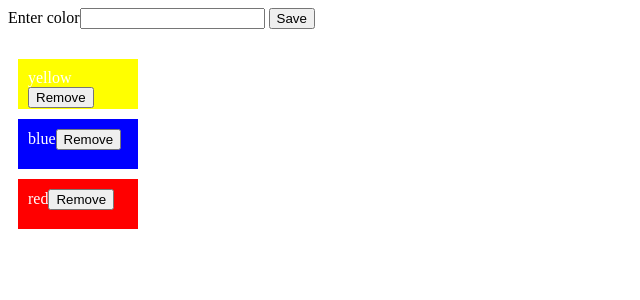
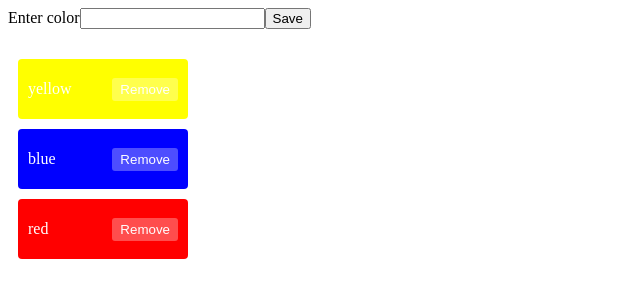
Before and after one commit to mwangijoe455/coursework-joe, a React (Vite) app in the folder REACT/vite-project/: page / in a window 1280 px wide. Shown: the top 300 px of the page, without its empty margins (0-640 px from the left). Built offline with nearby package versions, Linux system fonts and the light colour scheme.

Commit message:
add/remove colors

```diff
--- a/REACT/vite-project/src/StateAndEvents/ColorsCircles.jsx
+++ b/REACT/vite-project/src/StateAndEvents/ColorsCircles.jsx
@@ -1,69 +1,184 @@
 /*
 1. move the color and set color state inside the colorForm
+2. add a button on single color to remove the color. <remove color>
+hint: [perform a state update]
 */
 import { useState } from "react";
 
+// PARENT COMPONENT: ColorsCircles
+// This component manages the list of colors and passes state down to children
 function ColorsCircles() {
+    // State: Array of colors (shared between ColorForm and ColorList)
     const [colors, setColors] = useState(['yellow', 'blue', 'red']);
+
+    // State: Radius (not used yet, but available for future features)
     const [radius, setRadius] = useState('');
+
     console.log('colors circle render', new Date());
+
     return (
         <div>
+            {/* Pass setColors and colors to ColorForm so it can add new colors */}
             <ColorForm setColors={setColors} colors={colors} />
+
+            {/* Pass colors and setColors to ColorList so it can display and remove colors */}
             <ColorList colors={colors} setColors={setColors} />
         </div>
     );
 }
+// CHILD COMPONENT: ColorForm
 
+// This component handles user input and adds new colors to the list
 function ColorForm(props) {
+    // Destructure props to get the functions from parent
     const { setColors, colors } = props;
-    const [color, setColor] = useState(''); // FIXED: [] → ()
-    console.log('colorForm render', new Date()); // FIXED: added comma
 
+    // Local state for the input field (moved from parent as per requirement 1)
+    const [color, setColor] = useState('');
+
+    // Log when this component renders (for debugging)
+    console.log('colorForm render', new Date());
+
+    // Handle form submission - adds the color to the list
     const onSubmit = () => {
-        const clonedColors = [...colors]; // FIXED: was missing array
+        // Validation: Don't add empty or whitespace-only colors
+        if (color.trim() === '') {
+            alert('Please enter a color');
+            return; // Exit the function
+        }
+
+        // USING FOR LOOP TO ADD A COLOR
+        // Step 1: Create an empty array to hold the new list
+        const clonedColors = [];
+
+        // Step 2: Loop through all existing colors and copy them
+        for (let i = 0; i < colors.length; i++) {
+            clonedColors.push(colors[i]); // Copy each color
+        }
+        // After loop: clonedColors = ['yellow', 'blue', 'red']
+
+        // Step 3: Add the new color to the end
         clonedColors.push(color);
+        // Now: clonedColors = ['yellow', 'blue', 'red', 'green']
+
+        // Step 4: Update the parent's state with the new array
         setColors(clonedColors);
-        setColor(''); // Added: clear input
+
+        // Step 5: Clear the input field for the next entry
+        setColor('');
     };
 
     return (
         <div>
+            {/* Label for the input field */}
             <label>Enter color</label>
-            <input value={color} onChange={(e) => setColor(e.target.value)} /> {/* FIXED: (e).target → (e) => */}
+
+            {/*
+                Controlled input component:
+                - value: controlled by React state
+                - onChange: updates state on every keystroke
+            */}
+            <input
+                value={color}
+                onChange={(e) => setColor(e.target.value)}
+            />
+
+            {/* Button to submit the color - calls onSubmit function */}
             <button onClick={onSubmit}>Save</button>
         </div>
     );
 }
+// CHILD COMPONENT: ColorList
+// This component displays all colors and handles removal
+function ColorList(props) {
+    // Destructure props to get the colors array and setter function
+    const { colors, setColors } = props;
 
-function ColorList(props) {
-    const { colors, setColors } = props;
+    // Log when this component renders (for debugging)
     console.log('ColorList render ', new Date());
 
-    const removeColor = (index) => { // FIXED: added parameter
-        console.log('remove color', colors[index]);
-        const updatedColors = colors.filter((_, i) => i !== index);
-        setColors(updatedColors);
+    // REMOVE COLOR FUNCTION (Requirement 2)
+    // This function removes a color at a specific index
+    const removeColor = (index) => {
+        // Log which color is being removed (for debugging)
+        console.log('remove color', colors[index], 'index is ', index);
+
+        // USING FOR LOOP TO REMOVE A COLOR
+        // Step 1: Create an empty array for the new list
+        const newArray = [];
+
+        // Step 2: Loop through all colors
+        for (let i = 0; i < colors.length; i++) {
+            // Step 3: Check if this is the index to remove
+            if (i === index) {
+                // If it's the one to remove, skip it (do nothing)
+                continue; // Skip this iteration
+            } else {
+                // Otherwise, add this color to the new array
+                newArray.push(colors[i]);
+            }
+        }
+        // After loop: newArray contains all colors EXCEPT the removed one
+
+        // Step 4: Update the parent's state with the new array
+        setColors(newArray);
     };
 
-    return (
-        <div style={{ marginTop: '30px' }}> {/* FIXED: MarginTop → marginTop */}
-            {colors.map((color, index) => ( // FIXED: added {} wrapper
-                <div
-                    key={index}
-                    style={{ // FIXED: style{ → style{{
-                        margin: '10px', // FIXED: marging → margin
-                        width: '100px',
-                        height: '30px',
-                        backgroundColor: color, // FIXED: 'color' → color
-                        color: 'white',
-                        padding: '10px',
+    // USING FOR LOOP TO RENDER THE LIST
+    // Step 1: Create an empty array to hold all the JSX elements
+    const colorElements = [];
+
+    // Step 2: Loop through all colors
+    for (let i = 0; i < colors.length; i++) {
+        // Get the current color from the array
+        const color = colors[i];
+
+        // Step 3: Create a JSX element for each color
+        colorElements.push(
+            <div
+                key={i} // React needs a unique key for each element in a list
+                style={{
+                    margin: '10px', // Space between items
+                    width: '150px', // Fixed width
+                    height: '40px', // Fixed height
+                    backgroundColor: color, // Dynamic background color
+                    color: 'white', // Text color
+                    padding: '10px', // Inner spacing
+                    display: 'flex', // Flexbox for layout
+                    alignItems: 'center', // Vertically center content
+                    justifyContent: 'space-between', // Space between text and button
+                    borderRadius: '4px' // Rounded corners
+                }}
+            >
+                {/* Display the color name */}
+                <span>{color}</span>
+
+                {/*
+                    Remove button - calls removeColor with the current index
+                    This is the "remove color" button (Requirement 2)
+                */}
+                <button
+                    onClick={() => removeColor(i)}
+                    style={{
+                        backgroundColor: 'rgba(255,255,255,0.3)', // Semi-transparent white
+                        border: 'none', // No border
+                        color: 'white', // White text
+                        cursor: 'pointer', // Pointer cursor on hover
+                        padding: '4px 8px', // Inner spacing
+                        borderRadius: '3px' // Slightly rounded corners
                     }}
                 >
-                    <span>{color}</span>
-                    <button onClick={() => removeColor(index)}>Remove</button>
-                </div>
-            ))}
+                    Remove {/* Button text */}
+                </button>
+            </div>
+        );
+    }
+    // After loop: colorElements = [<div>yellow</div>, <div>blue</div>, <div>red</div>]
+
+    return (
+        <div style={{ marginTop: '30px' }}>
+            {/* Render all the color elements built by the for loop */}
+            {colorElements}
         </div>
     );
 }
```
Also changed, not shown: REACT/vite-project/src/StateAndEvents/one.jsx (added).
